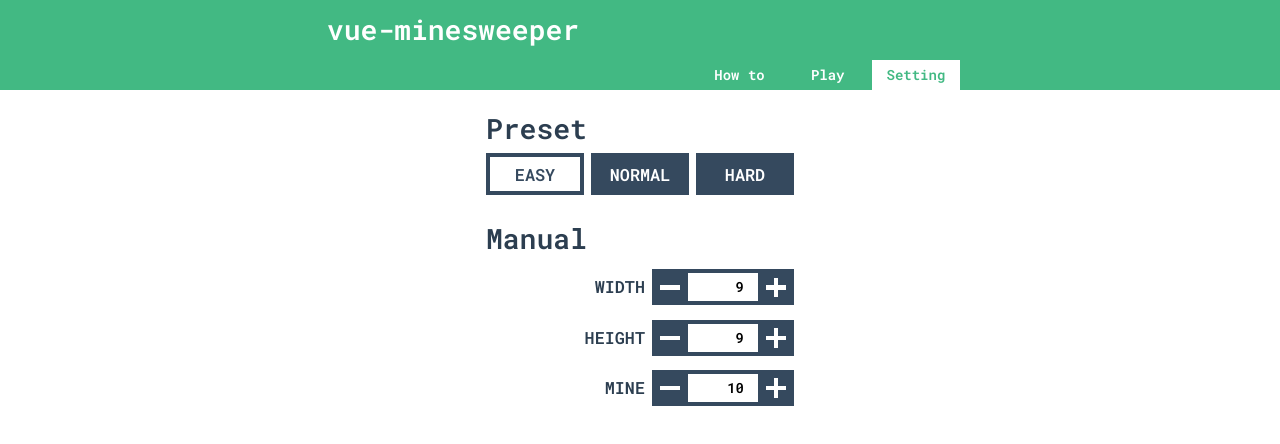
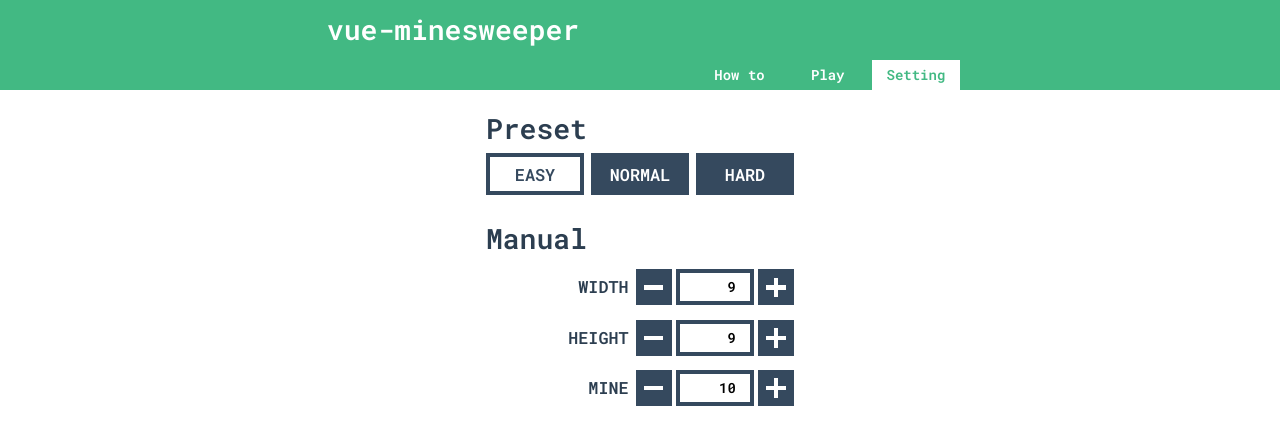
Before and after one commit to ksugimori/vue-minesweeper, a Vue app: page /#/setting in a window 1280 px wide. Shown: the top 444 px of the page. Built offline with nearby package versions, Linux system fonts and the light colour scheme.

Commit message:
ms-number-input のボタンを input から離す

```diff
--- a/src/components/atoms/MsInputNumber.vue
+++ b/src/components/atoms/MsInputNumber.vue
@@ -14,7 +14,7 @@
       :max="max"
       :value="value"
       @input="emitInput($event.target.value)"
-      @change="emitComplete"
+      @change="onChange"
     >
     <div
       class="btn btn-plus"
@@ -189,16 +189,14 @@ input[type="number"] {
 
 .input-number input {
   font-family: "Roboto Mono", monospace;
-  border-top: 0.3rem solid #35495e;
-  border-bottom: 0.3rem solid #35495e;
-  border-right: none;
-  border-left: none;
+  border: 0.3rem solid #35495e;
   width: 3rem;
   height: 2rem;
   padding: 0 1em;
   line-height: 2rem;
   font-size: 1rem;
   text-align: right;
+  margin: 0 0.3em;
 }
 
 input:invalid {
```
